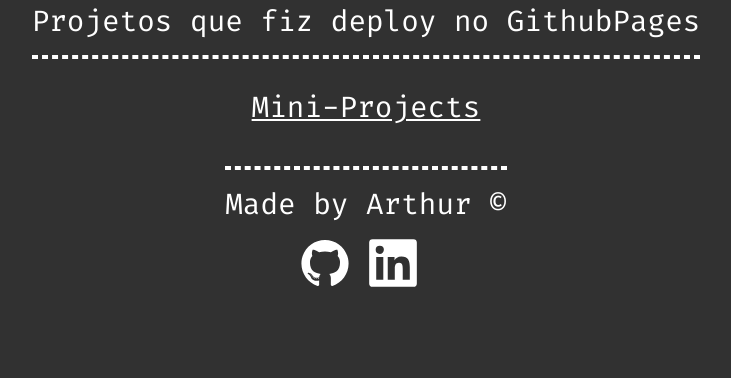
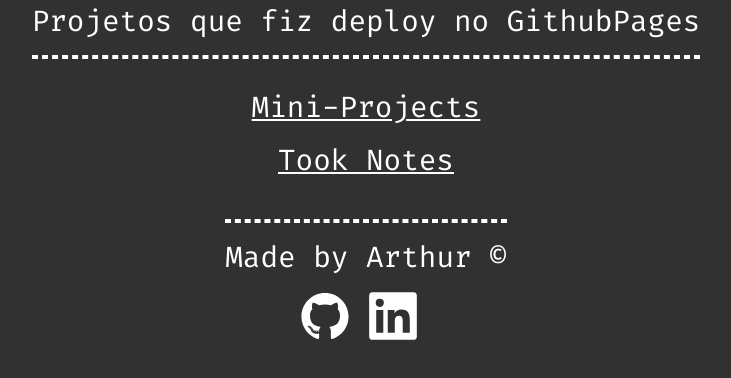
Before and after one commit to arthurdev06/pages, a plain HTML site: page index.html in a window 1280 px wide. Shown: the whole page, without its empty margins (274-1005 px from the left). Drawn offline with Linux system fonts and the light colour scheme.

Commit message:
add link to took-notes

```diff
--- a/index.html
+++ b/index.html
@@ -16,6 +16,8 @@
     <a title="mini-projects" href="./calculadora/calculadora.html"
       >Mini-Projects</a
     >
+
+    <a title="took-notes" href="./took-notes/dist/index.html">Took Notes</a>
 
     <footer>
       <hr />
```
